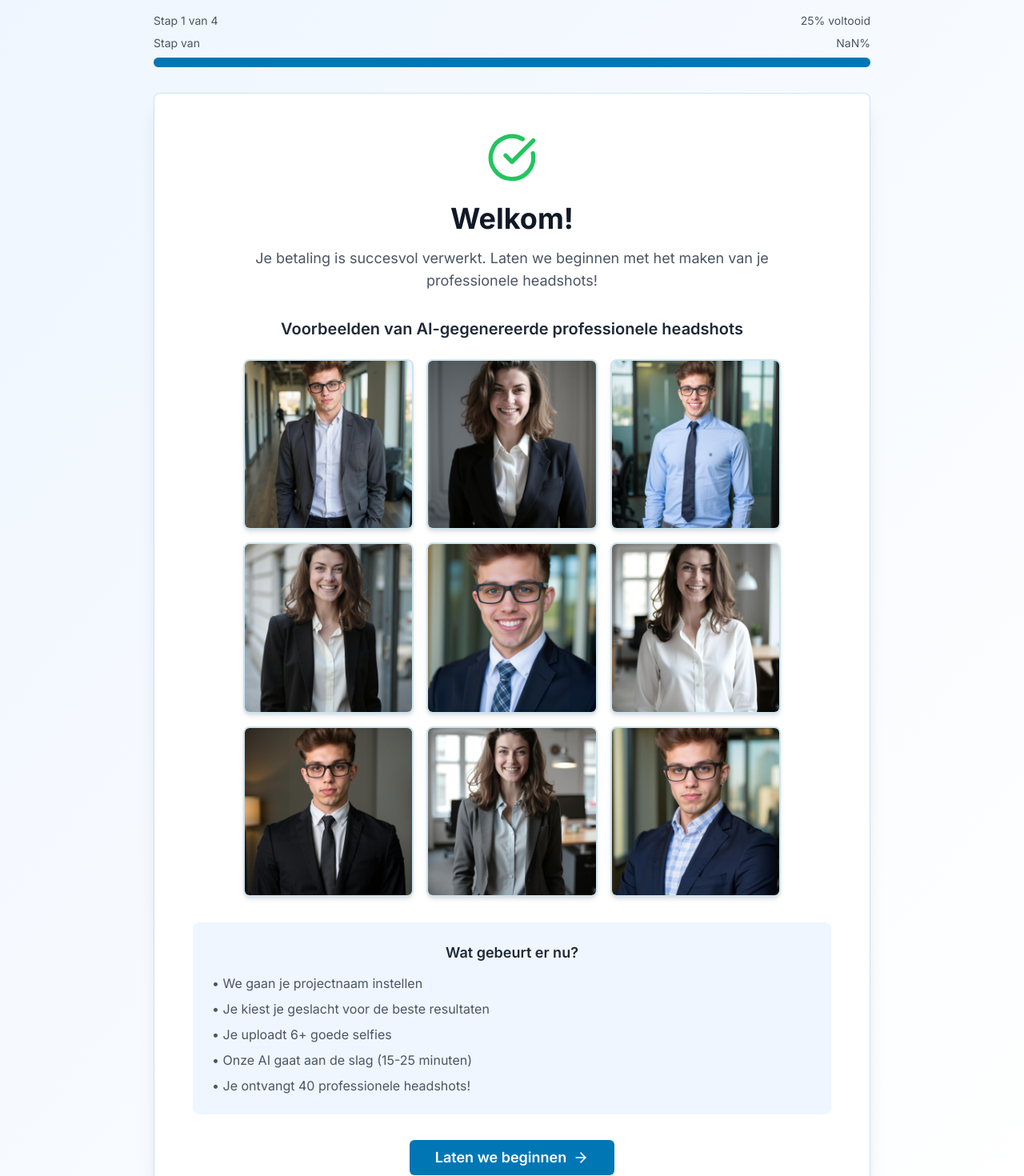
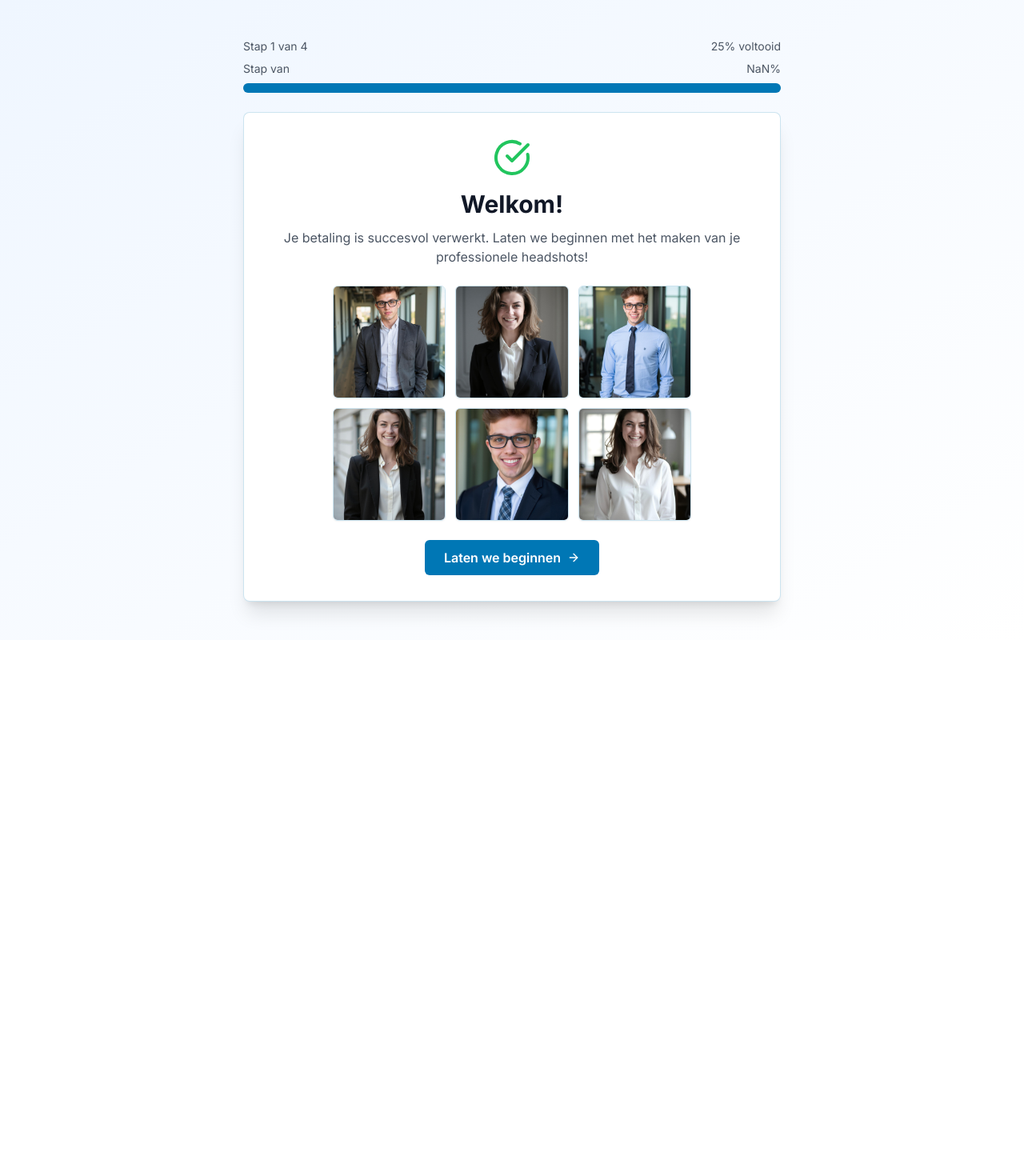
Before and after one commit to Tombcn71/aiportretpro-cb, a Next.js app: page /wizard/welcome in a window 1280 px wide. Shown: the top 1470 px of the page at 80% size. After the commit the page ends 800 px from the top, so only its background shows below. Built offline with nearby package versions, Linux system fonts and the light colour scheme.

Commit message:
fix: remove invalid text from welcome page component
Fix compilation error by cleaning up syntax in file.

Co-authored-by: null <129510290+Tombcn71@users.noreply.github.com>

```diff
--- a/app/wizard/welcome/page.tsx
+++ b/app/wizard/welcome/page.tsx
@@ -13,14 +13,12 @@ export default function WelcomePage() {
   const searchParams = useSearchParams()
   const [isLoading, setIsLoading] = useState(false)
 
-  const sessionId = searchParams.get("session_id")
-
   const handleContinue = () => {
     setIsLoading(true)
     router.push("/wizard/project-name")
   }
 
-  // Headshot images for collage
+  // Headshot images for collage - reduced to 6 photos
   const headshotImages = [
     "/images/man1.jpg",
     "/images/woman1.jpg",
@@ -28,16 +26,13 @@ export default function WelcomePage() {
     "/images/woman2.jpg",
     "/images/man3.jpg",
     "/images/woman3.jpg",
-    "/images/man4.jpg",
-    "/images/woman4.jpg",
-    "/images/man5.jpg",
   ]
 
   return (
     <div className="min-h-screen bg-gradient-to-br from-blue-50 to-white flex items-center justify-center p-4">
-      <div className="w-full max-w-4xl">
+      <div className="w-full max-w-2xl">
         {/* Progress Bar */}
-        <div className="mb-8">
+        <div className="mb-6">
           <div className="flex justify-between text-sm text-gray-600 mb-2">
             <span>Stap 1 van 4</span>
             <span>25% voltooid</span>
@@ -46,30 +41,28 @@ export default function WelcomePage() {
         </div>
 
         <Card className="border-[#0077B5]/20 shadow-xl">
-          <CardContent className="p-8 md:p-12 text-center">
+          <CardContent className="p-6 md:p-8 text-center">
             {/* Success Icon */}
-            <div className="flex justify-center mb-6">
-              <CheckCircle className="h-16 w-16 text-green-500" />
+            <div className="flex justify-center mb-4">
+              <CheckCircle className="h-12 w-12 text-green-500" />
             </div>
 
             {/* Welcome Text */}
-            <h1 className="text-3xl md:text-4xl font-bold text-gray-900 mb-4">Welkom!</h1>
+            <h1 className="text-2xl md:text-3xl font-bold text-gray-900 mb-3">Welkom!</h1>
 
-            <p className="text-lg text-gray-600 mb-8 max-w-2xl mx-auto">
+            <p className="text-base text-gray-600 mb-6 max-w-xl mx-auto">
               Je betaling is succesvol verwerkt. Laten we beginnen met het maken van je professionele headshots!
             </p>
 
-            {/* Headshot Collage */}
-            <div className="mb-8">
-              <h2 className="text-xl font-semibold text-gray-800 mb-6">
-                Voorbeelden van AI-gegenereerde professionele headshots
-              </h2>
+            {/* Headshot Collage - 2x3 grid with 6 photos */}
+            <div className="mb-6">
 
-              <div className="grid grid-cols-3 gap-3 md:gap-4 max-w-2xl mx-auto">
+
+              <div className="grid grid-cols-3 gap-2 md:gap-3 max-w-md mx-auto">
                 {headshotImages.map((image, index) => (
                   <div
                     key={index}
-                    className="relative aspect-square rounded-lg overflow-hidden shadow-md border-2 border-[#0077B5]/20 hover:border-[#0077B5]/40 transition-colors"
+                    className="relative aspect-square rounded-md overflow-hidden shadow-sm border border-[#0077B5]/20 hover:border-[#0077B5]/40 transition-colors"
                   >
                     <Image
                       src={image || "/placeholder.svg"}
@@ -82,30 +75,18 @@ export default function WelcomePage() {
               </div>
             </div>
 
-            {/* What's Next */}
-            <div className="bg-blue-50 rounded-lg p-6 mb-8">
-              <h3 className="text-lg font-semibold text-gray-800 mb-3">Wat gebeurt er nu?</h3>
-              <div className="text-left space-y-2 text-gray-600">
-                <p>• We gaan je projectnaam instellen</p>
-                <p>• Je kiest je geslacht voor de beste resultaten</p>
-                <p>• Je uploadt 6+ goede selfies</p>
-                <p>• Onze AI gaat aan de slag (15-25 minuten)</p>
-                <p>• Je ontvangt 40 professionele headshots!</p>
-              </div>
-            </div>
+
 
             {/* Continue Button */}
             <Button
               onClick={handleContinue}
               disabled={isLoading}
               size="lg"
-              className="bg-[#0077B5] hover:bg-[#004182] text-white px-8 py-4 text-lg font-semibold"
+              className="bg-[#0077B5] hover:bg-[#004182] text-white px-6 py-3 text-base font-semibold"
             >
               {isLoading ? "Laden..." : "Laten we beginnen"}
-              <ArrowRight className="ml-2 h-5 w-5" />
+              <ArrowRight className="ml-2 h-4 w-4" />
             </Button>
-
-            {sessionId && <p className="text-xs text-gray-500 mt-4">Sessie ID: {sessionId}</p>}
           </CardContent>
         </Card>
       </div>
```
